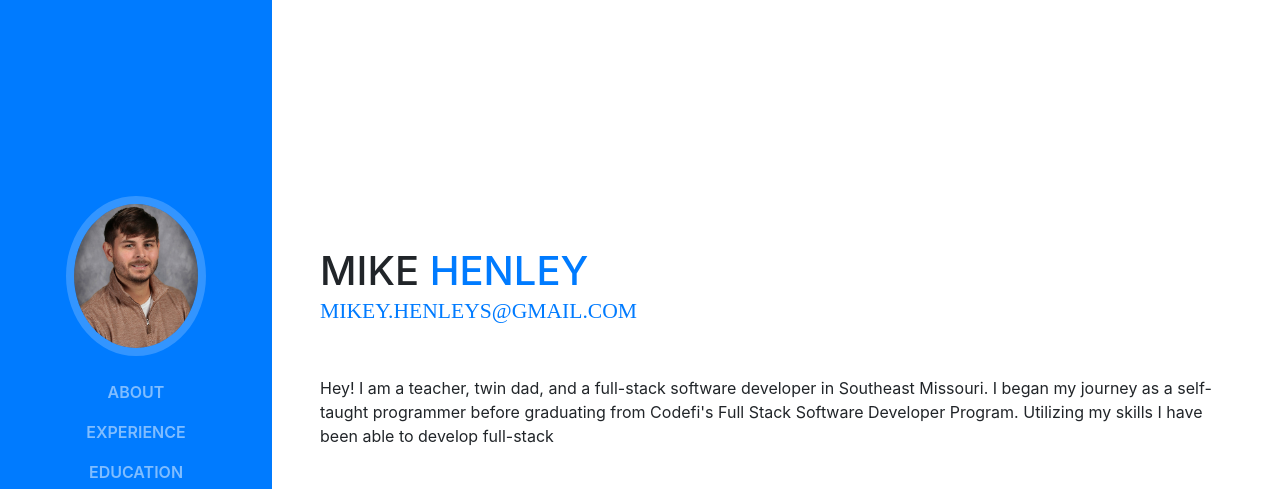
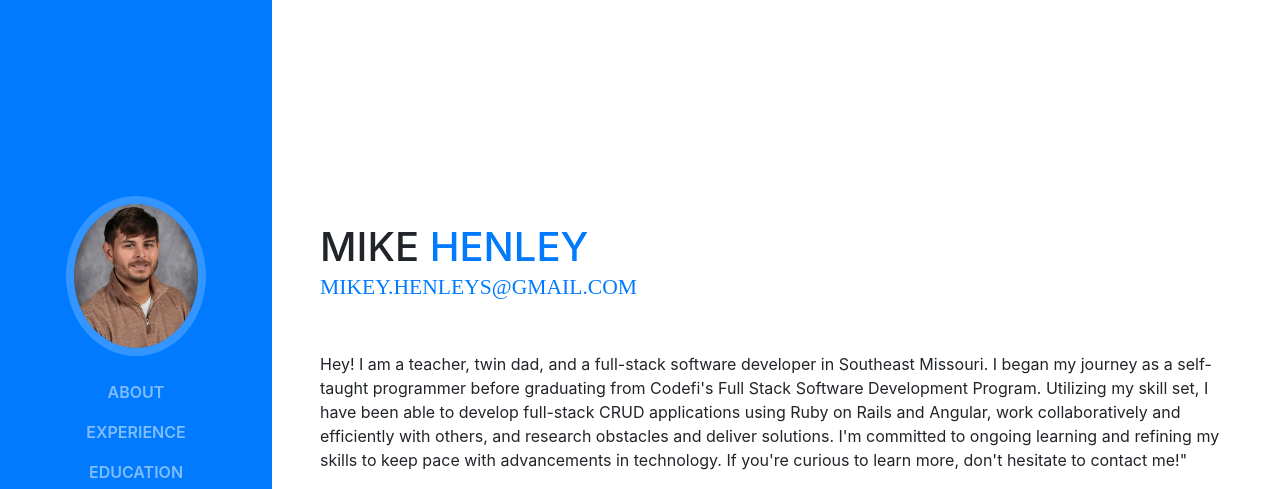
Before and after one commit to mik3ymikes/mike_henley, a website with bundled scripts: page index.html in a window 1280 px wide. Shown: the top 489 px of the page. Built offline with nearby package versions, Linux system fonts and the light colour scheme; a web font is replaced by a local one.

Commit message:
added more on bio

```diff
--- a/index.html
+++ b/index.html
@@ -73,7 +73,11 @@
           </div>
           <p class="mb-5"> Hey! I am a teacher, twin dad, and a full-stack software developer in Southeast Missouri.
             I began my journey as a self-taught programmer before graduating from Codefi's
-            Full Stack Software Developer Program. Utilizing my skills I have been able to develop full-stack
+            Full Stack Software Development Program. Utilizing my skill set, I have been able to develop full-stack CRUD applications using
+            Ruby on Rails and Angular, work collaboratively and efficiently with others, and research obstacles and deliver solutions. I'm committed to ongoing learning and
+            refining my skills to keep pace with advancements in technology. If you're curious to learn more, don't hesitate to contact me!"
+            <br>
+
 
           </p>
           <ul class="list-inline list-social-icons mb-0">
```
